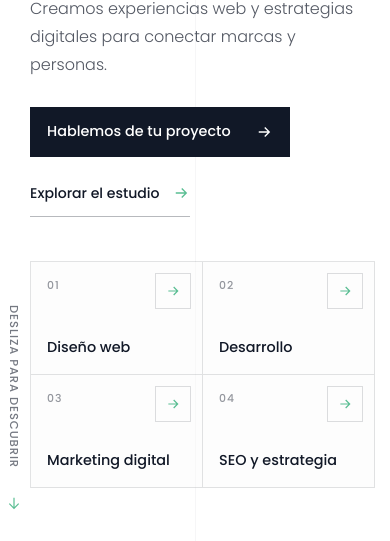
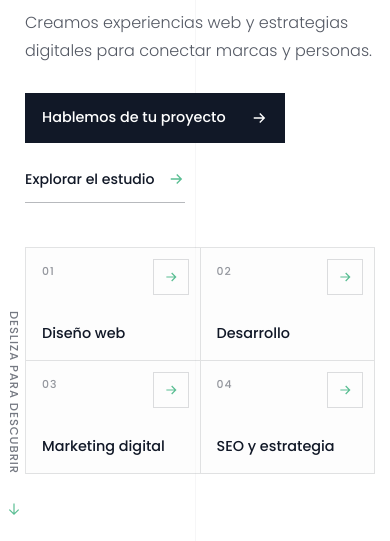
Before and after one commit to tau/studio, an Astro site: page / in a window 390 px wide. Shown: the part 303-844 px from the top of the page. Built offline with nearby package versions, Linux system fonts and the light colour scheme; Astro itself is replaced by a stand-in of ours.

Commit message:
fix: .hero__scroll

```diff
--- a/src/components/shared/Header.astro
+++ b/src/components/shared/Header.astro
@@ -41,9 +41,10 @@ const services = [
       </ul>
     </div>
 
-    <a class="hero__scroll" href="#clients">
-      <span>Desliza para descubrir</span>
-      <svg viewBox="0 0 24 24" width="16" height="16" fill="none" stroke="currentColor" stroke-width="1.8" aria-hidden="true"><path d="M12 4v16m-7-7 7 7 7-7" /></svg>
-    </a>
   </div>
 </header>
+
+<a class="hero__scroll" href="#clients">
+  <span>Desliza para descubrir</span>
+  <svg viewBox="0 0 24 24" width="16" height="16" fill="none" stroke="currentColor" stroke-width="1.8" aria-hidden="true"><path d="M12 4v16m-7-7 7 7 7-7" /></svg>
+</a>
--- a/src/styles/main.scss
+++ b/src/styles/main.scss
@@ -1261,9 +1261,12 @@ header.site-hero {
   min-height: min(760px, calc(100svh - 89px));
   align-items: center;
   padding: clamp(48px, 7vw, 88px) 0 40px;
+  padding-left: 10px;
+  @include md {
+    padding-left: 0;
+  }
   .hero__content {
     width: 100%;
-    padding-left: clamp(30px, 3.5vw, 42px);
   }
   .hero__layout {
     display: grid;
@@ -1436,9 +1439,11 @@ header.site-hero {
       transform: translateX(3px);
     }
   }
+}
+
 .hero__scroll {
   position: absolute;
-    bottom: 24px;
+  top: calc(100svh - 24px);
   left: 5px;
   display: inline-flex;
   flex-direction: column;
@@ -1448,6 +1453,7 @@ header.site-hero {
   font-size: 0.72rem;
   letter-spacing: 0.08em;
   text-transform: uppercase;
+  transform: translateY(-100%);
   span {
     writing-mode: vertical-rl;
     text-orientation: mixed;
@@ -1462,8 +1468,7 @@ header.site-hero {
     outline-offset: 4px;
   }
   @include md {
-      left: max(12px, calc((100vw - 1500px) / 2 + 8px));
-    }
+    left: max(5px, calc((100vw - 1500px) / 2 - 10px));
   }
 }
 
```
Lines whose indentation alone changed are shown as unchanged.
